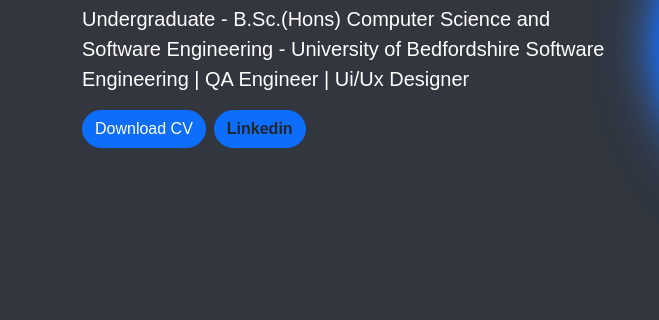
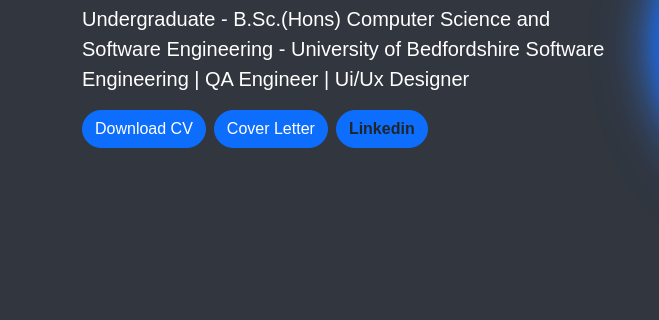
Before and after one commit to mayashisurika/mayashi.github.io, a plain HTML site: page index.html in a window 1280 px wide. Shown: the part 252-572 px from the top of the page, 0-659 px from the left. Drawn offline with nearby package versions, Linux system fonts and the light colour scheme; a web font is replaced by a local one.

Commit message:
Add files via upload

```diff
--- a/index.html
+++ b/index.html
@@ -52,7 +52,10 @@
               <div class="d-grid gap-2 d-md-flex justify-content-md-start">
                 <a href="Mayashi Isurika CV.pdf" download="document.pdf" class="btn btn-primary rounded-5">
                   Download CV
-              </a>
+                </a>
+                <a href="Mayashi - Cover Letter.pdf" download="document.pdf" class="btn btn-primary rounded-5">
+                  Cover Letter
+                </a>
                 <a href="https://www.linkedin.com/in/mayashi-isurika-715b10332/"> <button type="button" class="btn btn-primary text-dark fw-semibold rounded-5">Linkedin</button></a>
               </div>
             </div>
```
